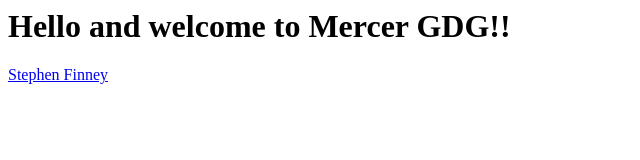
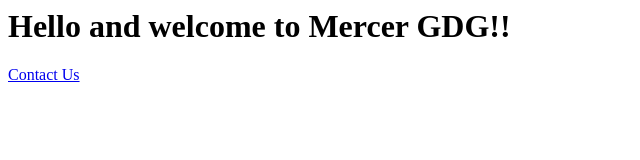
Before and after one commit to Annie29/git-example, a plain HTML site: page index.html in a window 1280 px wide. Shown: the full height of the page, 0-640 px from the left. Drawn offline with Linux system fonts and the light colour scheme.

Commit message:
refactored to display Contact Us

```diff
--- a/index.html
+++ b/index.html
@@ -2,5 +2,5 @@
   <body>
     <h1>Hello and welcome to Mercer GDG!!</h1>
   </body>
-  <a href="mailto:ssfinney92@gmail.com">Stephen Finney</a>
+  <a href="mailto:ssfinney92@gmail.com">Contact Us</a>
 </html>
```
